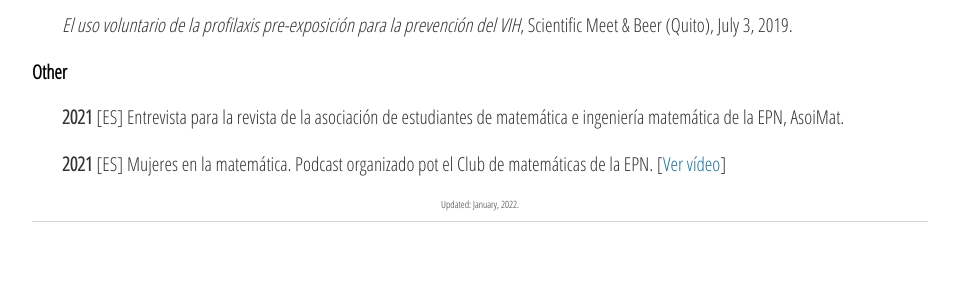
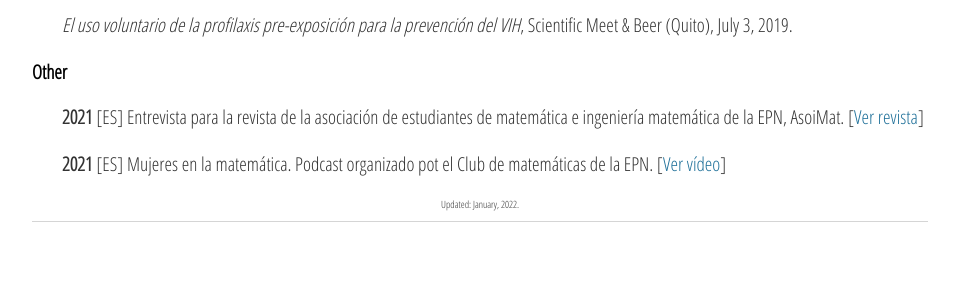
Before and after one commit to sjijon/sjijon.github.io, a Jekyll site: the page built from outreach.html, in a window 1280 px wide. Shown: the part 1694-1993 px from the top of the page, without its empty margins (160-1121 px from the left). Built offline with Jekyll 4.4.1, drawn with Linux system fonts in a browser that asks for light colours; nearby versions of some CDN libraries.

Commit message:
Add link to interview

```diff
--- a/outreach.html
+++ b/outreach.html
@@ -128,7 +128,7 @@ title: Publications
 	<h3> Other</h3>
 	<p style="padding-left:30px;">
 	<strong>2021</strong> [ES] Entrevista para la revista de la asociación de
-	estudiantes de matemática e ingeniería matemática de la EPN, AsoiMat.
+	estudiantes de matemática e ingeniería matemática de la EPN, AsoiMat. [<a href="https://asoimat.epn.edu.ec/wp-content/uploads/2021/05/Revista-ASOiMAT-Volumen-VI.pdf">Ver revista</a>]
 	</p>
 	<p style="padding-left:30px;">
 	<strong>2021</strong> [ES] Mujeres en la matemática. Podcast organizado pot el Club de matemáticas
```
